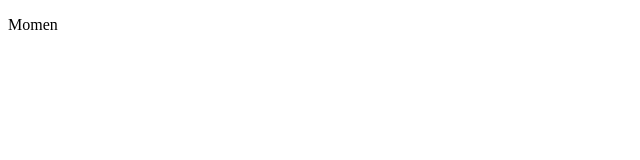
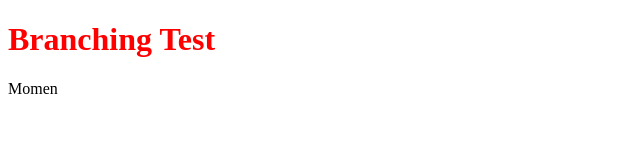
Before and after one commit to beingmomen/test-branch, a plain HTML site: page index.html in a window 1280 px wide. Shown: the whole page, without its empty margins (0-640 px from the left). Drawn offline with Linux system fonts and the light colour scheme.

Commit message:
push last style update

```diff
--- a/index.html
+++ b/index.html
@@ -4,9 +4,11 @@
     <meta charset="UTF-8" />
     <meta http-equiv="X-UA-Compatible" content="IE=edge" />
     <meta name="viewport" content="width=device-width, initial-scale=1.0" />
+    <link rel="stylesheet" href="main.css" />
     <title>Document</title>
   </head>
   <body>
+    <h1>Branching Test</h1>
     <p>Momen</p>
   </body>
 </html>
--- a/main.css
+++ b/main.css
@@ -1,3 +1,3 @@
-p {
-  font-size: 200px;
+h1 {
+  color: red;
 }
```
